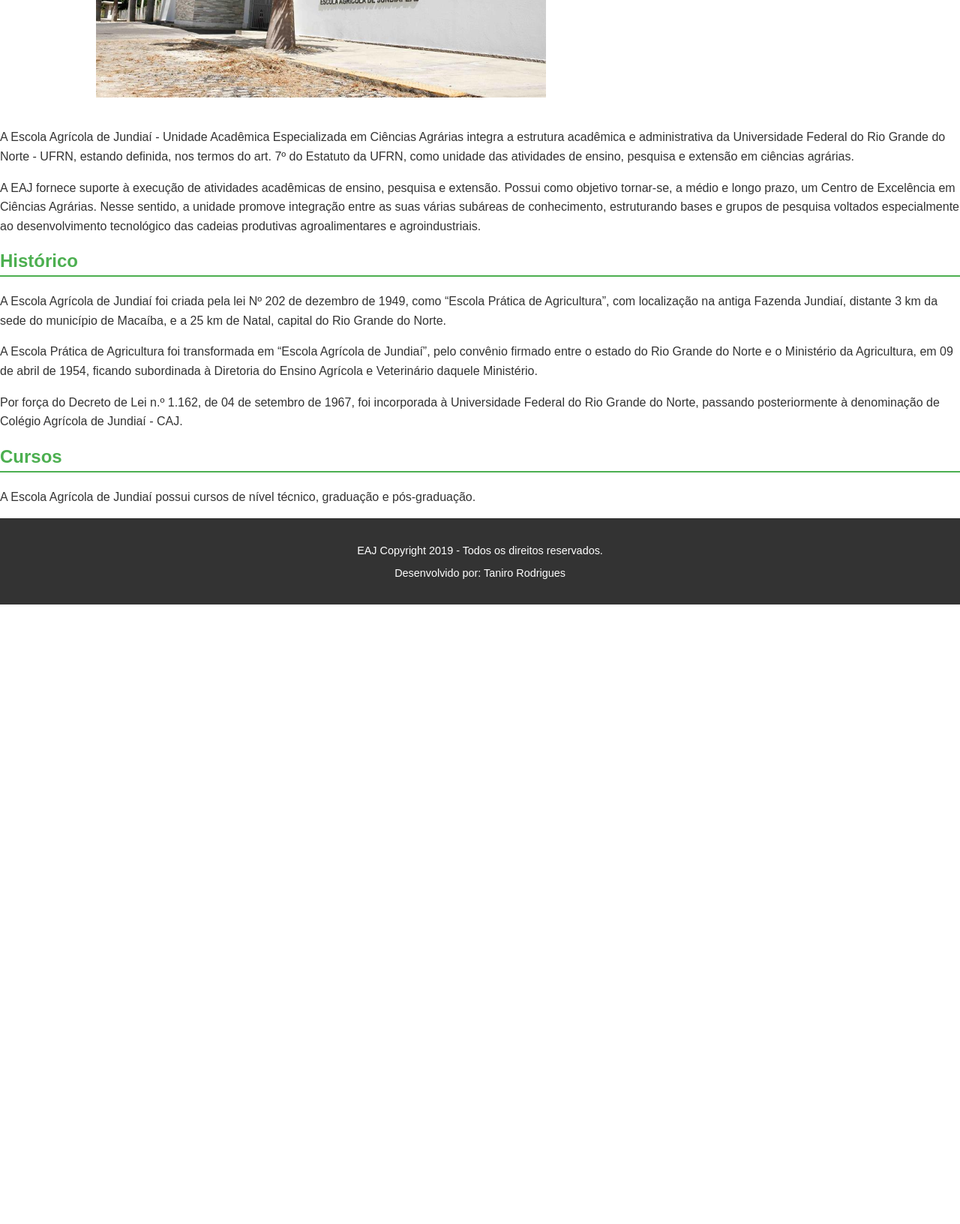
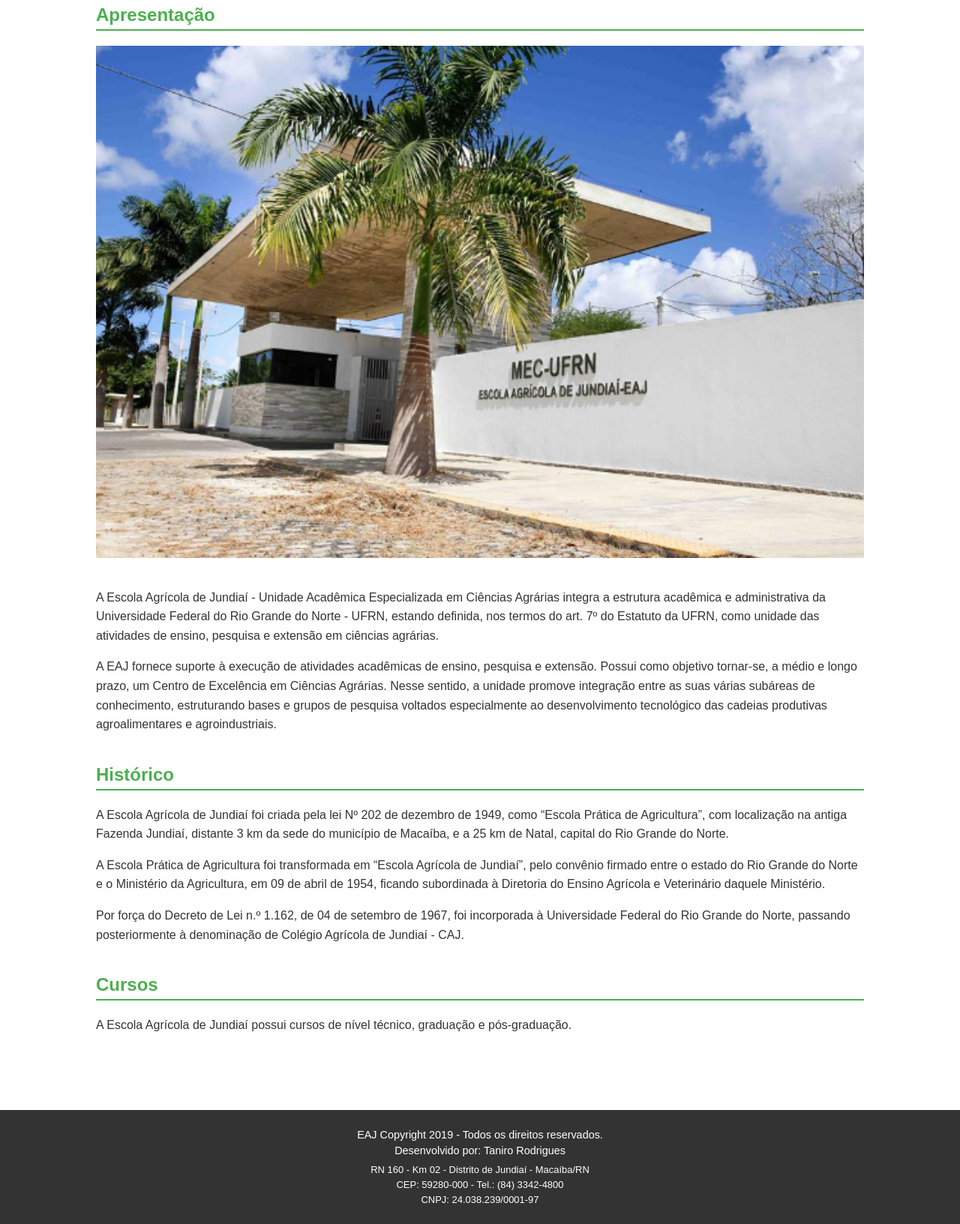
Before and after one commit to Alex-ARLS/Trabalho-Front, a plain HTML site: page index.html in a window 1280 px wide. Shown: the part 511-2143 px from the top of the page at 75% size. Before the commit the page ends 1317 px from the top, so only its background shows below. Drawn offline with Linux system fonts and the light colour scheme.

Commit message:
Fix espaço e endereço

```diff
--- a/index.html
+++ b/index.html
@@ -13,7 +13,7 @@
         header {
             background-color: #f0f0f0;
             padding: 20px;
-            text-align: content;
+            text-align: center;
         }
         .container {
             width: 80%;
@@ -33,25 +33,30 @@
             margin-top: 20px;
             color: #2c78af;
         }
-        .image-placeholder {
-            width: 100%;
-            height: 300px;
-            background-color: #e0e0e0;
-            text-align: center;
-            line-height: 300px;
-            color: #888;
-            margin-bottom: 20px;
-        }
         .content {
             font-size: 1em;
             line-height: 1.6;
             color: #333;
+            margin-bottom: 40px; /* Ajusta o espaçamento entre seções */
+        }
+        img {
+            width: 100%;
+            height: auto;
+            margin-bottom: 20px;
         }
         footer {
             background-color: #333;
             color: white;
             padding: 20px;
             text-align: center;
+            font-size: 0.9em;
+            margin-top: 40px; /* Adiciona espaço no topo do rodapé */
+        }
+        footer p {
+            margin: 5px 0;
+        }
+        footer .address {
+            margin-top: 10px;
             font-size: 0.9em;
         }
     </style>
@@ -64,10 +69,10 @@
     <div class="container">
         <h1>Escola Agrícola de Jundiaí</h1>
         <h2>Apresentação</h2>
-        <img src="EAJ.png" alt="Fachada da Escola Agrícola de Jundiaí">
 
+        <!-- Imagem da fachada -->
+        <img src="EAJ.PNG" alt="Fachada da Escola Agrícola de Jundiaí">
 
-        </div>
         <div class="content">
             <p>A Escola Agrícola de Jundiaí - Unidade Acadêmica Especializada em Ciências Agrárias integra a estrutura acadêmica e administrativa da Universidade Federal do Rio Grande do Norte - UFRN, estando definida, nos termos do art. 7º do Estatuto da UFRN, como unidade das atividades de ensino, pesquisa e extensão em ciências agrárias.</p>
             <p>A EAJ fornece suporte à execução de atividades acadêmicas de ensino, pesquisa e extensão. Possui como objetivo tornar-se, a médio e longo prazo, um Centro de Excelência em Ciências Agrárias. Nesse sentido, a unidade promove integração entre as suas várias subáreas de conhecimento, estruturando bases e grupos de pesquisa voltados especialmente ao desenvolvimento tecnológico das cadeias produtivas agroalimentares e agroindustriais.</p>
@@ -89,6 +94,12 @@
     <footer>
         <p>EAJ Copyright 2019 - Todos os direitos reservados.</p>
         <p>Desenvolvido por: Taniro Rodrigues</p>
+        <!-- Adicionando o endereço no rodapé -->
+        <div class="address">
+            <p>RN 160 - Km 02 - Distrito de Jundiaí - Macaíba/RN</p>
+            <p>CEP: 59280-000 - Tel.: (84) 3342-4800</p>
+            <p>CNPJ: 24.038.239/0001-97</p>
+        </div>
     </footer>
 </body>
 </html>
```
